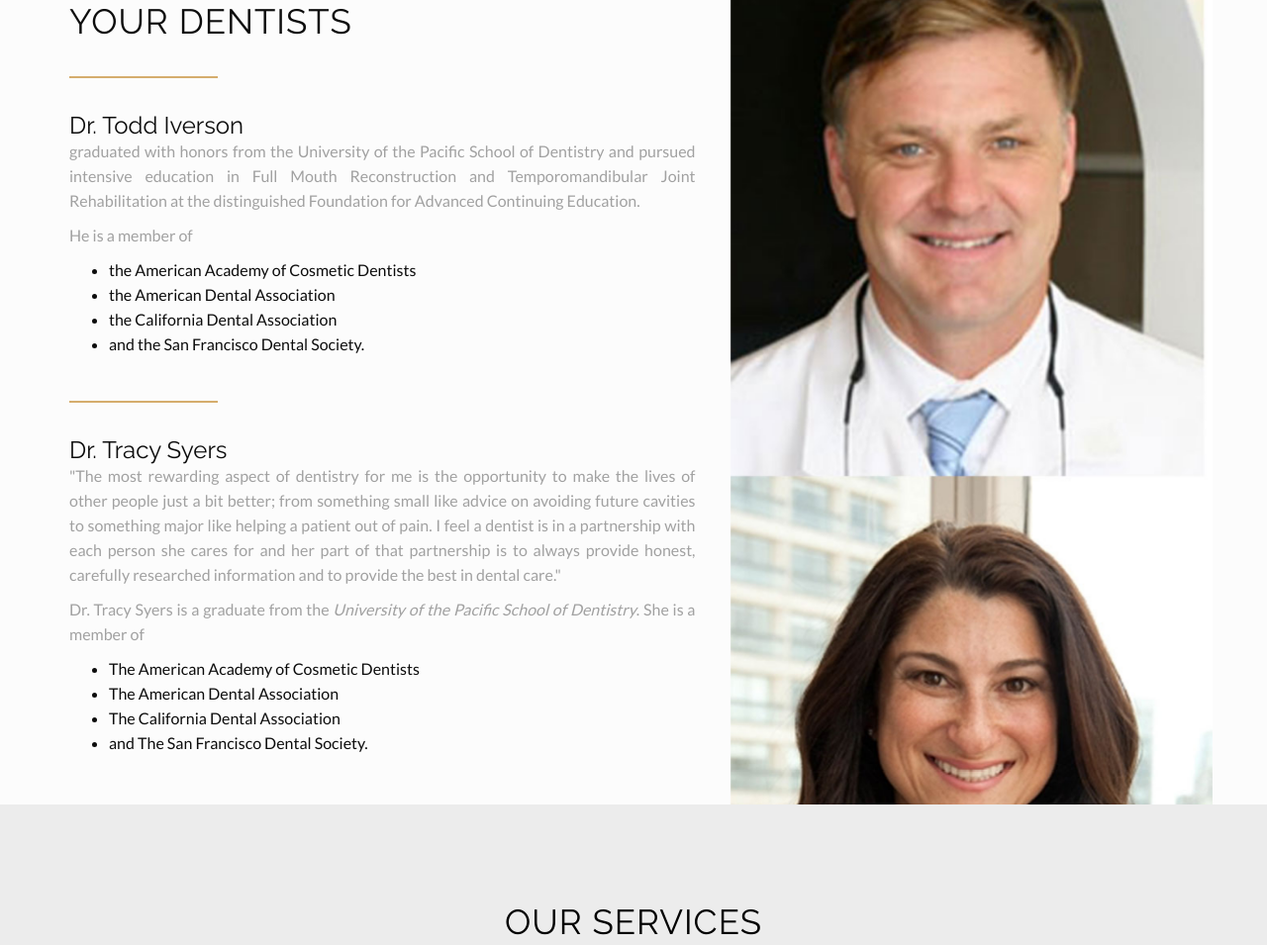
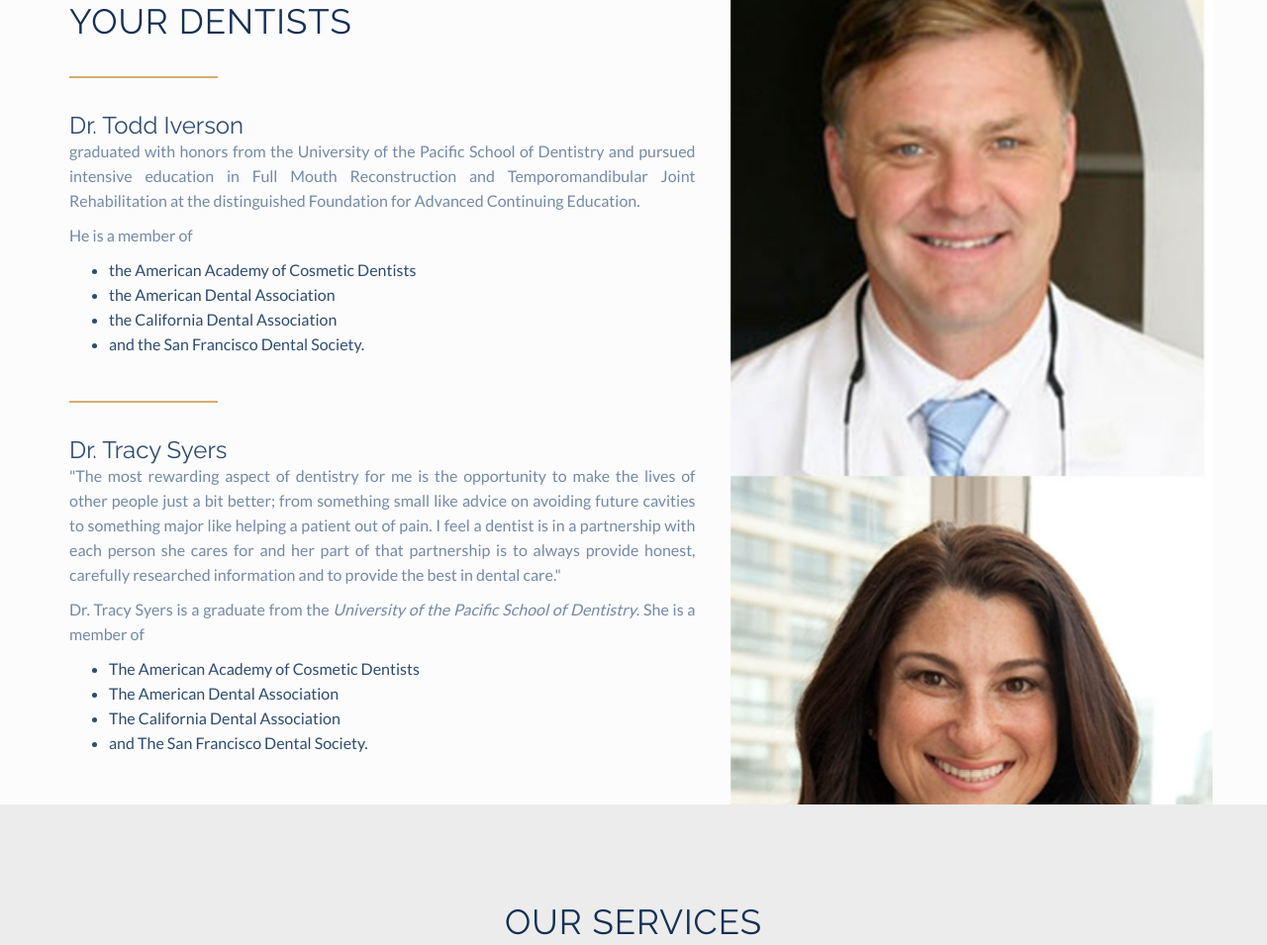
Before and after one commit to Jackrabbitrocks/i-s, a plain HTML site: page index.html in a window 1280 px wide. Shown: the part 848-1803 px from the top of the page at 99% size. Drawn offline with Linux system fonts and the light colour scheme; some packages are replaced by stand-ins of ours; a web font is replaced by a local one.

Commit message:
changed text color to blue

```diff
--- a/assets/css/main.css
+++ b/assets/css/main.css
@@ -98,7 +98,7 @@ body {
 /*  1.2. TEXT COLOR
 /*---------------------------------------------------------------------*/
 .text-grey {
-  color: #a1a1a1;
+  color: #7389A6 ;
 }
 
 .colored-text {
@@ -672,7 +672,7 @@ header.hero.parallax-yes > .parallax > .bcg {
   border: 0;
   height: 66px;
   background-color: #FFECCE;
-  border-bottom: 1px solid #282428;
+  /*border-bottom: 1px solid #282428;*/
 }
 
 @media (min-width: 992px) {
@@ -1047,6 +1047,10 @@ header.hero.parallax-yes > .parallax > .bcg {
   }
 }
 
+#profile h3, #profile li{
+  color: #2D4B70;
+}
+
 
 /*---------------------------------------------------------------------*/
 /*  6.1.2. CONTACT DETAILS
@@ -1151,10 +1155,6 @@ header.hero.parallax-yes > .parallax > .bcg {
   position: relative;
   z-index: 5;
   background-color: #ececec;
-}
-
-#portfolio h2{
-  color: black;
 }
 
 #portfolio .section-wrapper > .section-content {
@@ -1975,7 +1975,7 @@ button.mfp-arrow:active {
   background-image: url('../images/testimonial-bg-2.jpg');
 }
 
-#references h2{
+#references h2, #portfolio h2, #profile h2{
   color:#143054;
 }
 
```
